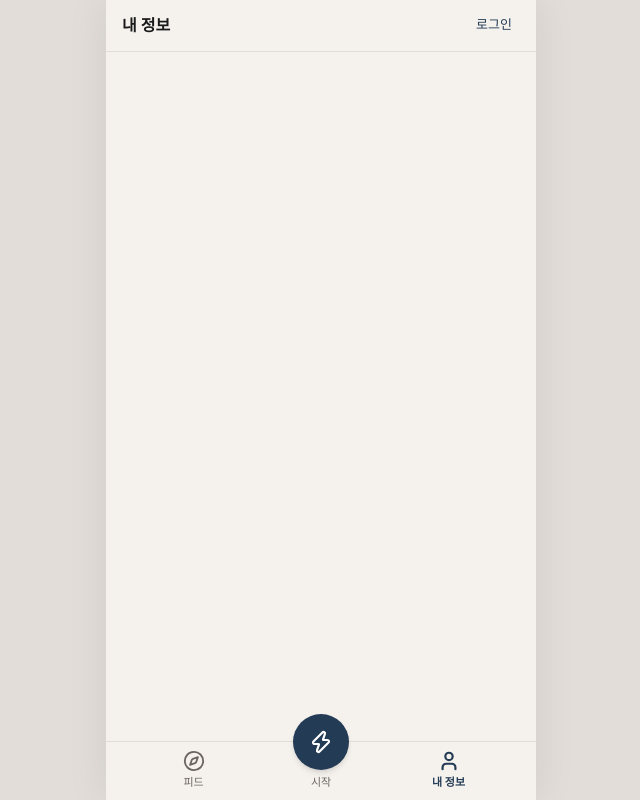
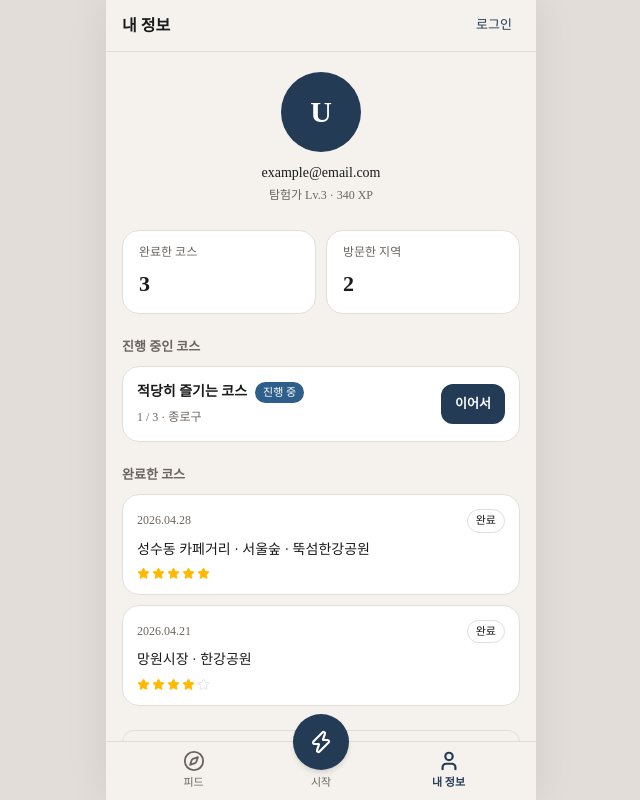
Before and after one commit to guen9310/Instant-Trip, a Next.js app: page /profile in a window 1280 px wide. Shown: the whole page, without its empty margins (319-959 px from the left). Built offline with nearby package versions, Linux system fonts and the light colour scheme.

Commit message:
feat: 프로필 페이지 및 ProfileView 컴포넌트 추가

```diff
--- a/app/(main)/profile/page.tsx
+++ b/app/(main)/profile/page.tsx
@@ -1 +1,5 @@
-export default function ProfilePage() { return <div />; }
+import { ProfileView } from "@/components/domains/profile/ProfileView";
+
+export default function ProfilePage() {
+  return <ProfileView />;
+}
--- /dev/null
+++ b/components/domains/profile/ProfileView.tsx
@@ -0,0 +1,157 @@
+"use client";
+
+import { Settings, Star } from "lucide-react";
+import Link from "next/link";
+import { Badge } from "@/components/commons/Badge";
+import { buttonVariants } from "@/components/commons/Button";
+import { cn } from "@/shared/utils";
+
+const STATS = [
+  { label: "완료한 코스", value: 3 },
+  { label: "방문한 지역", value: 2 },
+];
+
+const IN_PROGRESS = {
+  name: "적당히 즐기는 코스",
+  progress: "1 / 3",
+  region: "종로구",
+  courseId: "1",
+};
+
+const COMPLETED = [
+  { date: "2026.04.28", places: ["성수동 카페거리", "서울숲", "뚝섬한강공원"], rating: 5 },
+  { date: "2026.04.21", places: ["망원시장", "한강공원"], rating: 4 },
+];
+
+function StarRating({ rating }: { rating: number }) {
+  return (
+    <div className="flex gap-0.5">
+      {[1, 2, 3, 4, 5].map((s) => (
+        <Star
+          key={s}
+          size={13}
+          strokeWidth={1.5}
+          className={cn(
+            s <= rating
+              ? "fill-amber-400 text-amber-400"
+              : "fill-transparent text-border",
+          )}
+        />
+      ))}
+    </div>
+  );
+}
+
+export function ProfileView() {
+  return (
+    <div className="flex-1 overflow-y-auto px-4 py-5">
+      {/* 아바타 */}
+      <div className="mb-6 flex flex-col items-center">
+        <div
+          className={cn(
+            "mb-2.5 flex h-20 w-20 items-center justify-center rounded-full",
+            "bg-primary text-[30px] font-bold text-white",
+          )}
+        >
+          U
+        </div>
+        <p className="text-[14px] font-medium text-text-primary">
+          example@email.com
+        </p>
+        <p className="mt-0.5 text-[12px] text-text-secondary">
+          탐험가 Lv.3 · 340 XP
+        </p>
+      </div>
+
+      {/* 통계 */}
+      <div className="mb-6 grid grid-cols-2 gap-2.5">
+        {STATS.map(({ label, value }) => (
+          <div key={label} className="rounded-xl border border-border bg-card px-4 py-3">
+            <p className="text-[12px] text-text-secondary">{label}</p>
+            <p className="mt-1 text-[22px] font-bold text-text-primary tabular-nums">
+              {value}
+            </p>
+          </div>
+        ))}
+      </div>
+
+      {/* 진행 중인 코스 */}
+      <h3 className="mb-2.5 text-[13px] font-semibold text-text-secondary">
+        진행 중인 코스
+      </h3>
+      <div
+        className={cn(
+          "mb-6 flex items-center gap-3 rounded-xl",
+          "border border-border bg-card px-3.5 py-3.5",
+        )}
+      >
+        <div className="min-w-0 flex-1">
+          <div className="mb-1 flex items-center gap-2">
+            <span className="text-[14px] font-semibold text-text-primary">
+              {IN_PROGRESS.name}
+            </span>
+            <Badge variant="secondary">진행 중</Badge>
+          </div>
+          <p className="text-[12px] text-text-secondary">
+            {IN_PROGRESS.progress} · {IN_PROGRESS.region}
+          </p>
+        </div>
+        <Link
+          href={`/course/${IN_PROGRESS.courseId}/active`}
+          className={cn(
+            buttonVariants({ size: "default" }),
+            "shrink-0 rounded-lg px-3.5 text-[13px] font-semibold",
+          )}
+        >
+          이어서
+        </Link>
+      </div>
+
+      {/* 완료한 코스 */}
+      <h3 className="mb-2.5 text-[13px] font-semibold text-text-secondary">
+        완료한 코스
+      </h3>
+      <div className="mb-6 flex flex-col gap-2.5">
+        {COMPLETED.map((c) => (
+          <div
+            key={c.date}
+            className="rounded-xl border border-border bg-card px-3.5 py-3.5"
+          >
+            <div className="mb-1.5 flex items-center justify-between">
+              <span className="text-[12px] tabular-nums text-text-secondary">
+                {c.date}
+              </span>
+              <Badge variant="outline">완료</Badge>
+            </div>
+            <p className="mb-1.5 text-[14px] font-medium text-text-primary">
+              {c.places.join(" · ")}
+            </p>
+            <StarRating rating={c.rating} />
+          </div>
+        ))}
+      </div>
+
+      {/* 하단 버튼 */}
+      <div className="flex flex-col gap-2.5">
+        <Link
+          href="/settings"
+          className={cn(
+            "flex h-11 w-full items-center justify-center gap-1.5 rounded-lg",
+            "border border-border text-[14px] font-medium text-text-primary",
+          )}
+        >
+          <Settings size={15} />
+          취향 설정 변경하기
+        </Link>
+        <button
+          className={cn(
+            "flex h-11 w-full items-center justify-center rounded-lg",
+            "border border-border text-[14px] font-medium text-destructive",
+          )}
+        >
+          로그아웃
+        </button>
+      </div>
+    </div>
+  );
+}
```
